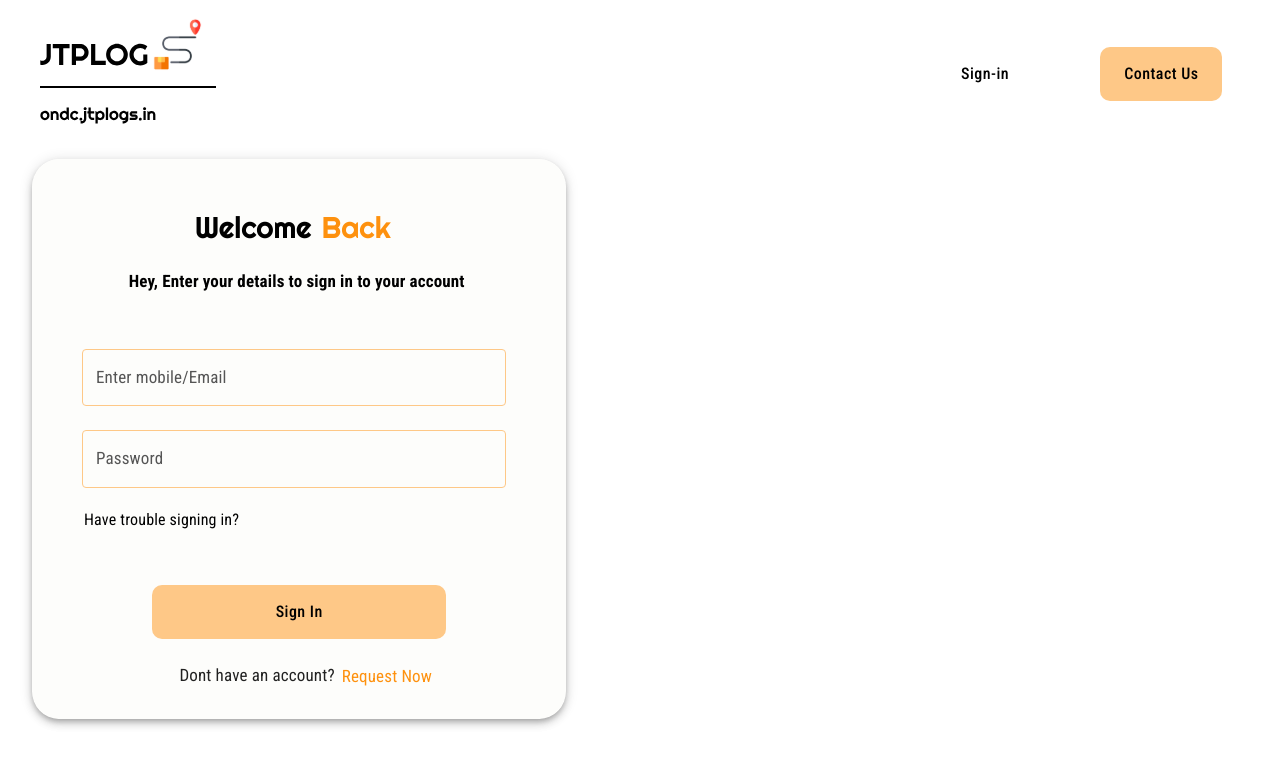
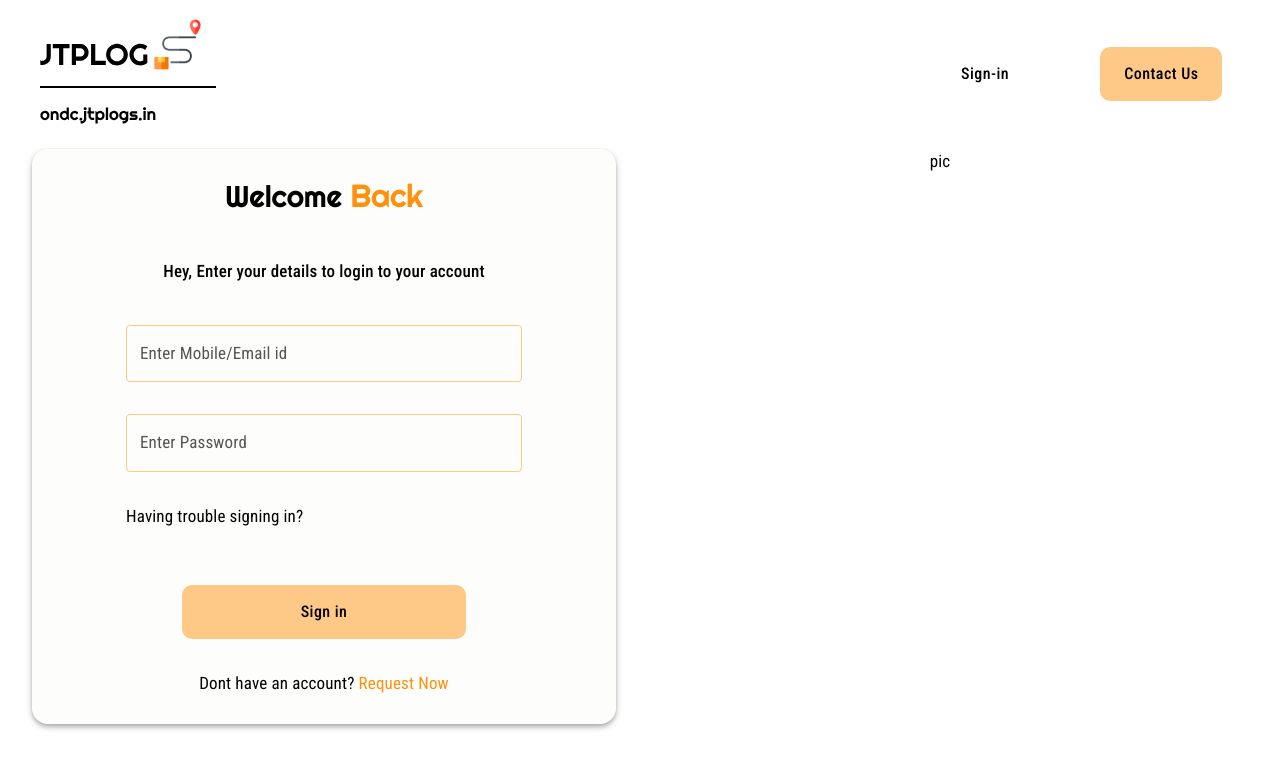
Before and after one commit to Sagar6250/LDA-Website, a React (Vite) app in the folder LDA-frontend/: page / in a window 1280 px wide. Shown: the top 768 px of the page. Built offline with nearby package versions, Linux system fonts and the light colour scheme.

Commit message:
updated Sign-in form

```diff
--- /dev/null
+++ b/LDA-frontend/src/components/layout/SigninPaper.jsx
@@ -0,0 +1,78 @@
+import {
+    TextField,
+    Paper,Link,
+    Typography,
+    Button,Stack, Grid,
+} from "@mui/material";
+
+import FormWrapper from "../../components/layout/FormWrapper";
+export default function SigninPaper() {
+
+    const link = <Link href="#" underline="none" sx={{color:'primary'}}>Request Now</Link>;
+    const spltext = <Typography variant="h1" color={'primary'} display={"inline"}>Back</Typography>;
+    const titleFinal = <div>Welcome {spltext}</div>;
+    return(
+        <>
+            <Paper
+                sx={{p:3.5, borderRadius:4}}
+                elevation={4}
+            >
+                <FormWrapper
+                    title={titleFinal}
+                    sx={{textAlign: 'center'}}
+                >
+                    <Grid
+                        item xs={16}
+                        sx={{mt:2.6}}
+                    >
+                        <Typography
+                            variant="body1"
+                            fontWeight={500}
+                        >
+                            Hey, Enter your details to login to your account
+                        </Typography>
+                    </Grid>
+                    <Grid item xs={16}>
+                        <Stack
+                            spacing={4}
+                            sx={{mt:3}}
+                        >
+                            <TextField
+                                label="Enter Mobile/Email id"
+                                type=""
+                                fullWidth
+                            />
+                            <TextField
+                                label="Enter Password"
+                                fullWidth
+                                type="Password"
+                            />
+                            <Typography
+                                variant="body1"
+                                display={"flex"}
+                            >
+                                Having trouble signing in?
+                            </Typography>
+                        </Stack>
+                    </Grid>
+                    <Grid item xs={10} sx={{mx:7, mt: 5, mb:2}}>
+                        <Button
+                            variant="contained"
+                            fullWidth
+                        >
+                            Sign in
+                        </Button>
+                    </Grid>
+
+
+                    <Grid item xs={16}>
+                        <Typography variant="body1">
+                            Dont have an account? {link}
+                        </Typography>
+                    </Grid>
+
+                </FormWrapper>
+            </Paper>
+        </>
+    );
+};
--- a/LDA-frontend/src/pages/auth/LoginScreen.jsx
+++ b/LDA-frontend/src/pages/auth/LoginScreen.jsx
@@ -1,5 +1,6 @@
 import React from "react";
 import RootContainer from "../../components/layout/RootContainer";
+import SigninPaper from "../../components/layout/SigninPaper";
 import {
     TextField,
     Grid,
@@ -7,6 +8,8 @@ import {
     Typography,
     Button,
     ButtonBase,
+    ThemeProvider,
+    Stack,
 } from "@mui/material";
 import "../../index.css";
 
@@ -14,125 +17,11 @@ const LoginScreen = () => {
     return (
         <RootContainer>
             {
-                <Grid container spacing={2}>
-                    <Grid item xs={6}>
-                        <Paper
-                            sx={{
-                                height: "35rem",
-                                width: "5%",
-                                padding: "16.7rem",
-                                borderRadius: "5%",
-                                position: "relative",
-                                marginTop: "10px",
-                            }}
-                            elevation={5}
-                        >
-                            <Typography
-                                variant="h2"
-                                sx={{
-                                    position: "absolute",
-                                    top: "50px",
-                                    textAlign: "center",
-                                    left: "2px",
-                                    right: "15px",
-                                }}
-                            >
-                                Welcome
-                                <Typography
-                                    variant="h2"
-                                    sx={{
-                                        display: "inline",
-                                        color: "#FE910E",
-                                        marginLeft: "10px",
-                                    }}
-                                >
-                                    Back
-                                </Typography>
-                            </Typography>
-                            <Typography
-                                variant="body1"
-                                sx={{
-                                    position: "absolute",
-                                    top: "110px",
-                                    textAlign: "center",
-                                    left: "5px",
-                                    right: "10px",
-                                    fontWeight: "bold",
-                                }}
-                            >
-                                Hey, Enter your details to sign in to your
-                                account
-                            </Typography>
-                            <div className="Sign-in">
-                                <TextField
-                                    id="outlined-basic"
-                                    label="Enter mobile/Email"
-                                    variant="outlined"
-                                    disableGutters
-                                    fullWidth
-                                    sx={{ borderRadius: "2rem" }}
-                                />
-
-                                <TextField
-                                    id="outlined-password-input"
-                                    label="Password"
-                                    type="password"
-                                    autoComplete="current-password"
-                                    disabledGutters
-                                    fullWidth
-                                    sx={{ mt: "1.5rem" }}
-                                />
-                            </div>
-                            <Typography
-                                variant="body2"
-                                sx={{
-                                    position: "absolute",
-                                    bottom: "187px",
-                                    left: "52px",
-                                }}
-                            >
-                                Have trouble signing in?
-                            </Typography>
-
-                            <Button
-                                variant="contained"
-                                sx={{
-                                    position: "absolute",
-                                    bottom: "80px",
-                                    left: "120px",
-                                    right: "120px",
-                                }}
-                            >
-                                Sign In
-                            </Button>
-                            <Typography
-                                variant="subtitle"
-                                sx={{
-                                    position: "absolute",
-                                    bottom: "30px",
-                                    left: "90px",
-                                    right: "70px",
-                                }}
-                            >
-                                Dont have an account?
-                                <ButtonBase
-                                    variant="text"
-                                    sx={{ display: "inline" }}
-                                >
-                                    <Typography
-                                        variant="body1"
-                                        sx={{
-                                            color: "#FE910E",
-                                            display: "inline",
-                                            padding: "7px",
-                                        }}
-                                    >
-                                        Request Now
-                                    </Typography>
-                                </ButtonBase>
-                            </Typography>
-                        </Paper>
+                <Grid container spacing={6}>
+                    <Grid item sm={6}>
+                        <SigninPaper/>
                     </Grid>
+                    <Grid item sm={6} sx={{p:4}}>pic</Grid>
                 </Grid>
             }
         </RootContainer>
```
